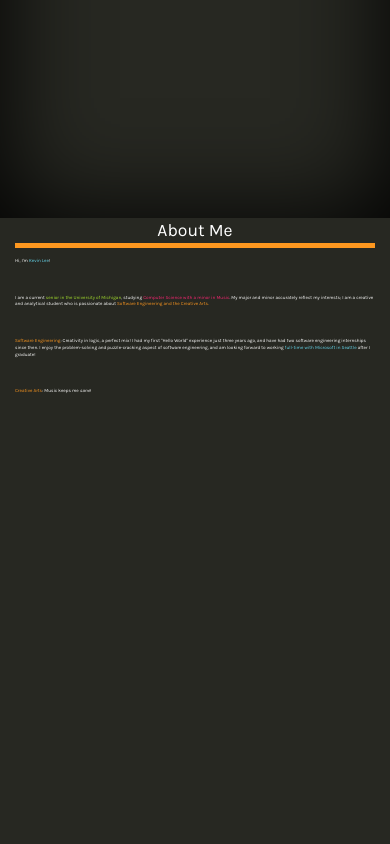
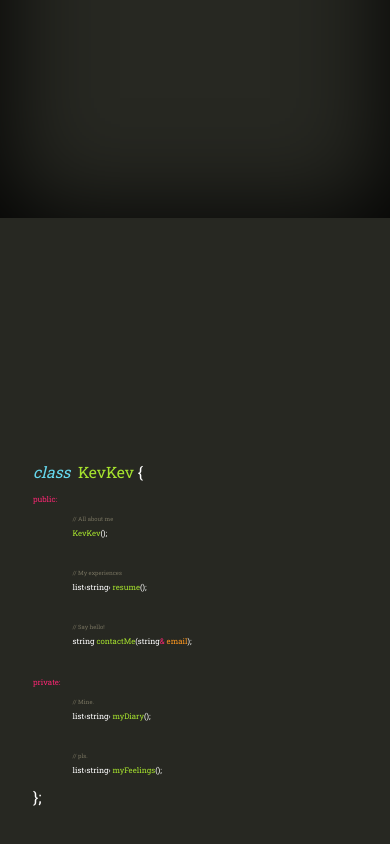
Before and after one commit to MisterKevin/Kevtastic, a plain HTML site: page index.html in a window 390 px wide. Shown: the part 626-1470 px from the top of the page. Drawn offline with nearby package versions, Linux system fonts and the light colour scheme; a web font is replaced by a local one.

Commit message:
Done with About

```diff
--- a/index.html
+++ b/index.html
@@ -55,21 +55,7 @@
 					</div>
 				</div>
 				<!-- Dynamically Update -->
-				<div class="col-md-9" id="col-9">
-					<div class="bio-wrapper-center" id="info">
-
-						<p class="text-Header white center thin-underline-orange">About Me</p>
-
-						<p class="text-Body white">Hi, I'm <span class="cyan">Kevin Lee</span>!</p><br>
-
-						<p class="text-Body white">I am a current <span class="green">senior in the University of Michigan</span>, studying <span class="pink">Computer Science with a minor in Music</span>. My major and minor accurately reflect my interests; I am a creative and analytical student who is passionate about <span class="orange">Software Engineering and the <span class="orange">Creative Arts</span>.</p><br>
-
-						<p class="text-Body white"><span class="orange">Software Engineering</span>: Creativity in logic, a perfect mix! I had my first "Hello World" experience just three years ago, and have had two software engineering internships since then. I enjoy the problem-solving and puzzle-cracking aspect of software engineering, and am looking forward to working <span class="cyan">full-time with Microsoft in Seattle</span> after I graduate!</p><br>
-
-						<p class="text-Body white"><span class="orange">Creative Arts</span>: Music keeps me <i>sane</i>!
-
-					</div>
-				</div>
+				<div class="col-md-9" id="col-9"></div>
 			</div>
 		</div>
 
--- a/script.js
+++ b/script.js
@@ -4,7 +4,7 @@ $(document).ready(function() {
 	history.replaceState(stateObject, "", "");
 
 	// Show home
-	// home_info();
+	home_info();
 });
 
 $(document).delegate('.front_door_image', 'click', function(event)
@@ -82,7 +82,22 @@ function about_info()
 	$('#col-9').append("<div class=\"bio-wrapper-center\" id=\"info\">");
 
 	// Body
-	$('#info').append("<p class=\"the-code-header white center thin-underline-orange\">About Me</p>");
+	$('#info').append("<div class=\"bio-wrapper-center\" id=\"info\">\
+					\
+					<p class=\"text-Header white thin-underline-orange\">About Me</p>\
+					<br>\
+					<p class=\"text-Body white\">Hi, I'm <span class=\"cyan\">Kevin Lee</span>!</p><br>\
+					\
+					<p class=\"text-Body white\">I am a current <span class=\"pink\">senior in the University of Michigan</span>, studying <span class=\"pink\">Computer Science with a minor in Music</span>. My major and minor accurately reflect my interests; I am a creative and analytical student who is passionate about <span class=\"pink\">Software Engineering and the Creative Arts</span>.</p><br>\
+					\
+					<p class=\"text-Body white\"><span class=\"orange\">Software Engineering</span>: Creativity and logic, a perfect mix! I had my first \"Hello World\" experience just three years ago, and have had two software engineering internships since then. I enjoy the problem-solving and puzzle-cracking aspect of software engineering, and am looking forward to working <span class=\"green\">full-time with Microsoft</span> in Seattle after I graduate!</p><br>\
+					\
+					<p class=\"text-Body white\"><span class=\"orange\">Creative Arts</span>: Music keeps me <i>sane</i>. My primary instrument is the <span class=\"green\">two-string Chinese fiddle: the Erhu</span>, and secondaries would be the piano and violin. <span class=\"green\">Music theory and composition</span>, however, is where my heart lies in music. It's a wonderful subject, infinitely complex, and has intrigued me ever since I first learned the Circle of Fifths.</p><br>\
+					\
+					<p class=\"text-Body white\"><span class=\"orange\">Extracurriculars</span>: I am currently an Instructional Aide for <span class=\"green\">EECS 183: \"Elementary Programming Concepts\"</span> at this university and am a board member on the <span class=\"green\">College of Engineering's Undergraduate Student Advisory Board</span>, helping represent CS-LSA for all undergraduates. Outside of school, I have to admit that video games are pretty neat! I'm an avid gamer in my free time.</p><br>\
+					\
+					<p class=\"text-Body white\">Sincere thank you for visiting my website! I hope you have a wonderful time exploring here. :)<br><br>Best,<br><span class=\"cyan\">Kevin Lee</span></p>\
+					</div>");
 
 	// Closing div
 	$('#col-9').append("</div>");
@@ -91,62 +106,62 @@ function about_info()
 function home_info()
 {
 	// Append regular bio-wrapper
-	$('#col-9').append("<div class=\"bio-wrapper\" id=\"info\">");
+	$('#col-9').append("<div class=\"bio-wrapper-home\" id=\"info\">");
 
 	// Body
-	$('#info').append("<p class=\"the-code-header\"><span class=\"cyan italic\">class</span><span class=\"green\"> &nbsp;KevKev</span><span class=\"white\"> {</span></p>\
+	$('#info').append("<p class=\"the-code-header left-pad-home\"><span class=\"cyan italic\">class</span><span class=\"green\"> &nbsp;KevKev</span><span class=\"white\"> {</span></p>\
 					\
 					<!-- Public: -->\
-					<p class=\"the-code-comment\">\
+					<p class=\"the-code-priv-pub left-pad-home\">\
 						<span class=\"pink\">public:</span>\
 					</p>\
 					\
-					<p class=\"the-code-comment\">\
-						&nbsp;&nbsp;&nbsp;&nbsp;&nbsp;&nbsp;&nbsp;&nbsp;<span class=\"grey\">// All about me</span>\
+					<p class=\"the-code-comment center-home\">\
+						<span class=\"grey\">// All about me</span>\
 					</p>\
 					\
-					<p class=\"the-code-body\">\
-						&nbsp;&nbsp;&nbsp;&nbsp;&nbsp;&nbsp;&nbsp;&nbsp;\<span class=\"clickable\" id=\"about\"><span class=\"green\">KevKev</span>\<span class=\"white\">()</span></span>\<span class=\"white\">;</span>\
+					<p class=\"the-code-body center-home\">\
+						\<span class=\"clickable\" id=\"about\"><span class=\"green\">KevKev</span>\<span class=\"white\">()</span></span>\<span class=\"white\">;</span>\
 					</p><br>\
 					\
-					<p class=\"the-code-comment\">\
-						&nbsp;&nbsp;&nbsp;&nbsp;&nbsp;&nbsp;&nbsp;&nbsp;<span class=\"grey\">// My experiences</span>\
+					<p class=\"the-code-comment center-home\">\
+						<span class=\"grey\">// My experiences</span>\
 					</p>\
 					\
-					<p class=\"the-code-body\">\
-						&nbsp;&nbsp;&nbsp;&nbsp;&nbsp;&nbsp;&nbsp;&nbsp;<span class=\"white\">list&#8249;string&#8250;&nbsp;</span><span class=\"clickable\" id=\"resume\"><span class=\"green\">resume</span><span class=\"white\">()</span></span><span class=\"white\">;</span>\
+					<p class=\"the-code-body center-home\">\
+						<span class=\"white\">list&#8249;string&#8250;&nbsp;</span><span class=\"clickable\" id=\"resume\"><span class=\"green\">resume</span><span class=\"white\">()</span></span><span class=\"white\">;</span>\
 					</p><br>\
 					\
-					<p class=\"the-code-comment\">\
-						&nbsp;&nbsp;&nbsp;&nbsp;&nbsp;&nbsp;&nbsp;&nbsp;<span class=\"grey\">// Say hello!</span>\
+					<p class=\"the-code-comment center-home\">\
+						<span class=\"grey\">// Say hello!</span>\
 					</p>\
 					\
-					<p class=\"the-code-body\">\
-						&nbsp;&nbsp;&nbsp;&nbsp;&nbsp;&nbsp;&nbsp;&nbsp;<span class=\"white\">string&nbsp;</span><a href=\"\"><span class=\"green\">contact</span><span class=\"white\">(string</span><span class=\"pink\">&</span><span class=\"orange\">name</span><span class=\"white\">, string</span><span class=\"pink\">&</span><span class=\"orange\">email</span><span class=\"white\">, string</span><span class=\"pink\">&</span><span class=\"orange\">body</span><span class=\"white\">)</span></a><span class=\"white\">;</span>\
+					<p class=\"the-code-body center-home\">\
+						<span class=\"white\">string&nbsp;</span><a href=\"\"><span class=\"green\">contactMe</span><span class=\"white\">(string</span><span class=\"pink\">& </span><span class=\"orange\">email</span><span class=\"white\">)</span></a><span class=\"white\">;</span>\
 					</p><br>\
 					\
 					<!-- Private: -->\
-					<p class=\"the-code-comment\">\
+					<p class=\"the-code-priv-pub left-pad-home\">\
 						<span class=\"pink\">private:</span>\
 					</p>\
 					\
-					<p class=\"the-code-comment\">\
-						&nbsp;&nbsp;&nbsp;&nbsp;&nbsp;&nbsp;&nbsp;&nbsp;<span class=\"grey\">// Mine.</span>\
+					<p class=\"the-code-comment center-home\">\
+						<span class=\"grey\">// Mine.</span>\
 					</p>\
 					\
-					<p class=\"the-code-body\">\
-						&nbsp;&nbsp;&nbsp;&nbsp;&nbsp;&nbsp;&nbsp;&nbsp;<span class=\"white\">list&#8249;string&#8250;&nbsp;</span><a href=\"\"><span class=\"green\">myDiary</span><span class=\"white\">()</span></a><span class=\"white\">;</span>\
+					<p class=\"the-code-body center-home\">\
+						<span class=\"white\">list&#8249;string&#8250;&nbsp;</span><a href=\"\"><span class=\"green\">myDiary</span><span class=\"white\">()</span></a><span class=\"white\">;</span>\
 					</p><br>\
 					\
-					<p class=\"the-code-comment\">\
-						&nbsp;&nbsp;&nbsp;&nbsp;&nbsp;&nbsp;&nbsp;&nbsp;<span class=\"grey\">// pls.</span>\
+					<p class=\"the-code-comment center-home\">\
+						<span class=\"grey\">// pls.</span>\
 					</p>\
 					\
-					<p class=\"the-code-body\">\
-						&nbsp;&nbsp;&nbsp;&nbsp;&nbsp;&nbsp;&nbsp;&nbsp;<span class=\"white\">list&#8249;string&#8250;&nbsp;</span><a href=\"\"><span class=\"green\">myFeelings</span><span class=\"white\">()</span></a><span class=\"white\">;</span>\
+					<p class=\"the-code-body center-home\">\
+						<span class=\"white\">list&#8249;string&#8250;&nbsp;</span><a href=\"\"><span class=\"green\">myFeelings</span><span class=\"white\">()</span></a><span class=\"white\">;</span>\
 					</p>\
 					\
-					<p class=\"the-code-header\">\
+					<p class=\"the-code-header left-pad-home\">\
 						<span class=\"white\">};</span>\
 					</p>"
 	)
--- a/style.css
+++ b/style.css
@@ -102,6 +102,10 @@ a:hover {
 	height: 100%;
 }
 
+.bio-wrapper-home {
+	width: 100%;
+}
+
 /*//////////////////////////*/
 /*PICTURES PICTURES PICTURES*/
 /*//////////////////////////*/
@@ -143,17 +147,22 @@ a:hover {
 /*BODY BODY BODY*/
 /*//////////////*/
 .the-code-header {
-	font-size: 3vw;
+	font-size: 4vw;
 	font-family: 'Roboto Slab', serif;
 }
 
 .the-code-comment {
+	font-size: 1.5vw;
+	font-family: 'Roboto Slab', serif;
+}
+
+.the-code-body {
+	margin-top: -1.5%;
 	font-size: 2vw;
 	font-family: 'Roboto Slab', serif;
 }
 
-.the-code-body {
-	margin-top: -13px;
+.the-code-priv-pub {
 	font-size: 2vw;
 	font-family: 'Roboto Slab', serif;
 }
@@ -161,12 +170,12 @@ a:hover {
 .text-Header {
 	font-size: 4.5vw;
 	font-style: bold;
-	font-family: 'Karla', sans-serif;
+	font-family: 'Roboto Slab', sans-serif;
 }
 
 .text-Body {
 	font-size: 1.2vw;
-	font-family: 'Karla', sans-serif;
+	font-family: 'Roboto Slab', sans-serif;
 }
 
 /*////////////////////*/
@@ -228,6 +237,15 @@ a:hover {
 	text-align: center;
 }
 
+.center-home {
+	text-align: left;
+	margin-left: 16%;
+}
+
+.left-pad-home {
+	margin-left: 5%;
+}
+
 .thin-underline-orange {
 	border-bottom: 5px solid #FD971F;
 }
```
Also changed, not shown: about_info.html (added, +16 -0 lines).
